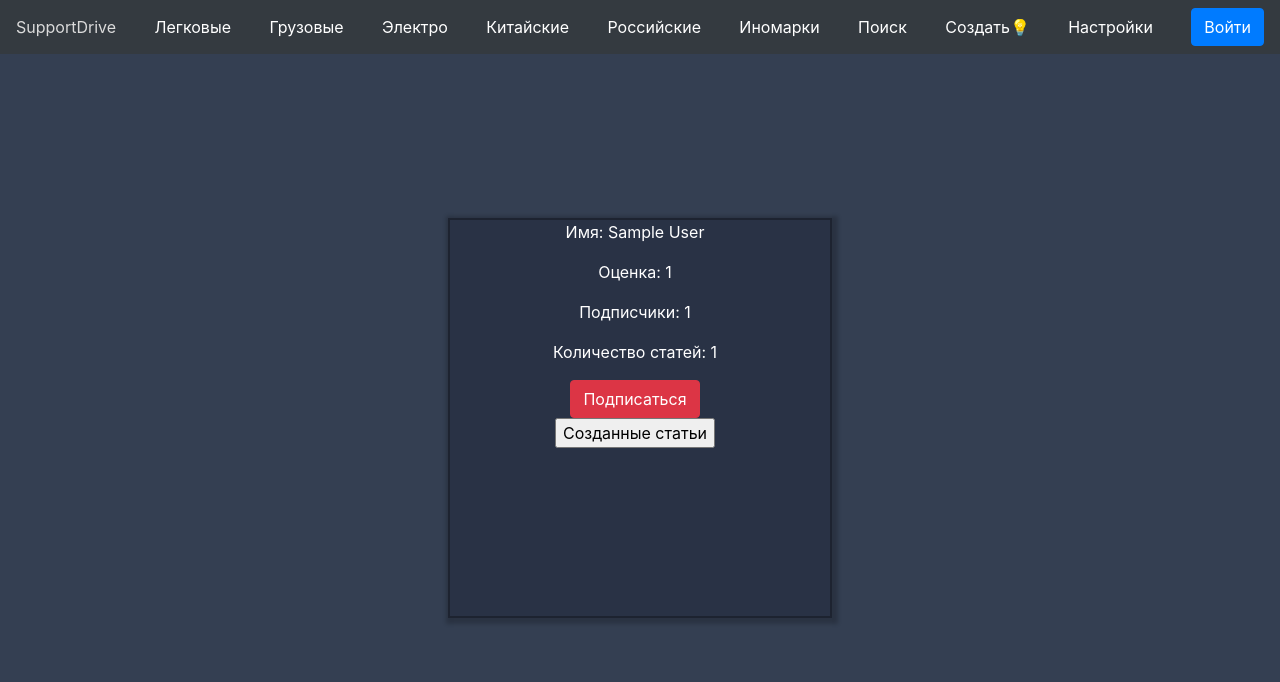
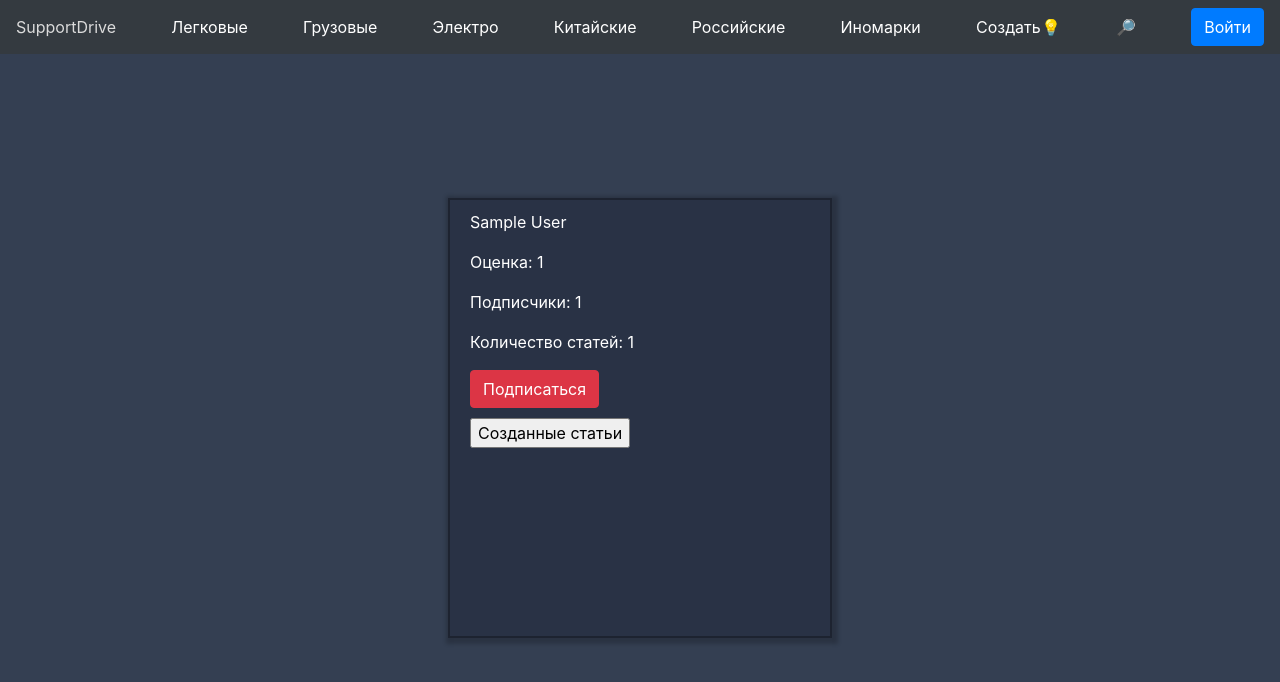
Before and after one commit to kerosin1323/SupportDrive, a Flask app: page /profile/1 in a window 1280 px wide. Shown: the top 682 px of the page. Run offline with Flask 3, Linux system fonts and the light colour scheme; tables that the repository leaves empty hold one stand-in row (values such as "Sample post"); some libraries are stand-ins or nearby versions.

Commit message:
design v4

```diff
--- a/forms/UserForm.py
+++ b/forms/UserForm.py
@@ -20,4 +20,4 @@ class RegisterForm(FlaskForm):
 
 class ProfileView(FlaskForm):
     created_articles = SubmitField('Созданные статьи')
-    exit = SubmitField('Выйти')
+    exit = SubmitField('Выйти из аккаунта')
--- a/templates/base.html
+++ b/templates/base.html
@@ -30,7 +30,7 @@
         .profile {
          background-color: #293245;
             width: 30%;
-            height: 50%;
+            height: 55%;
             padding-left: 20px;
             padding-right: 30px;
             margin-top:18px;
@@ -91,9 +91,8 @@
         <a class="navbar-brand" href="/all/china" style="font-size: 16px; color:white;">Китайские</a>
         <a class="navbar-brand" href="/all/russia" style="font-size: 16px; color:white;">Российские</a>
         <a class="navbar-brand" href="/all/foreign" style="font-size: 16px; color:white;">Иномарки</a>
-        <a class="navbar-brand" href="/search" style="font-size: 16px; color:white;">Поиск</a>
         <a class="navbar-brand" href="/create_article" style="font-size: 16px; color:white;">Создать💡</a>
-        <a class="navbar-brand" href="/settings" style="font-size: 16px; color:white;">Настройки</a>
+        <a class="navbar-brand" href="/search" style="font-size: 16px; color:white;">🔎</a>
         {% if current_user.is_authenticated %}
             <a class="btn btn-secondary" href="/profile">{{ current_user.name }}</a>
         {% else %}
--- a/templates/login.html
+++ b/templates/login.html
@@ -3,7 +3,7 @@
 {% block content %}
     <form action="" method="post" novalidate>
         {{ form.hidden_tag() }}
-        <div class="login-form" style="color:white">
+        <div class="login-form" style="color:white; width: 50%;position:absolute;top:50%;left:50%;transform:translate(-50%, -50%);">
             <h1>Вход в аккаунт</h1>
             <div class="login-login">
                 {{ form.username.label }}<br>
--- a/templates/profile_check.html
+++ b/templates/profile_check.html
@@ -2,13 +2,17 @@
 
 {% block content %}
 <form action="" method="post" novalidate>
-    <div class="profile" style="color:white; text-align: center; align-items: center;">
-        <p>Имя: {{ name }}</p>
+    <div class="profile" style="color:white; align-items: center; front-size:20px">
+        <div style="margin-top:10px">
+            <p>{{ name }}</p>
+        </div>
         <p>Оценка: {{ mark }}</p>
         <p>Подписчики: {{ subscribers }}</p>
         <p>Количество статей: {{ amount_articles }}</p>
             <button name="to_subscribe" class="btn btn-danger" value="1">Подписаться</button>
-        <p>{{ form.created_articles }}</p>
+        <div style="margin-top:10px">
+            <p>{{ form.created_articles }}</p>
+        </div>
         {% if current_user.is_admin and current_user.id != user_id %}
             <p>{{ form.exit(class="btn btn-outline-primary") }}</p>
         {% elif current_user.id == user_id  %}
--- a/templates/reading_article.html
+++ b/templates/reading_article.html
@@ -3,7 +3,7 @@
 {% block content %}
 <form action="" method="post" novalidate>
     <p></p>
-    <div class="container">
+    <div class="container" style="color:white">
         <div class="read_article">
         <div class="first_level">
             <div class="time">
@@ -13,7 +13,7 @@
                 <a class="creator_name" href="/profile/{{article.user_id}}">{{user.name}}</a>
             </div>
             <div class="follow">
-                <button name="to_subscribe" value="1">Подписаться</button>
+                <button name="to_subscribe" class="btn btn-danger" value="1">Подписаться</button>
             </div>
         </div>
         <div class="header">
--- a/templates/register.html
+++ b/templates/register.html
@@ -3,7 +3,7 @@
 {% block content %}
 <form action="" method="post" novalidate>
     {{ form.hidden_tag() }}
-    <div class="register-form" style="color:white">
+    <div class="register-form" style="color:white; width: 50%;position:absolute;top:50%;left:50%;transform:translate(-50%, -50%);">
         <h1>Создание аккаунта</h1>
         <p>
             {{ form.login.label }}
```
Also changed, not shown: templates/index.html (+12 -7 lines).
